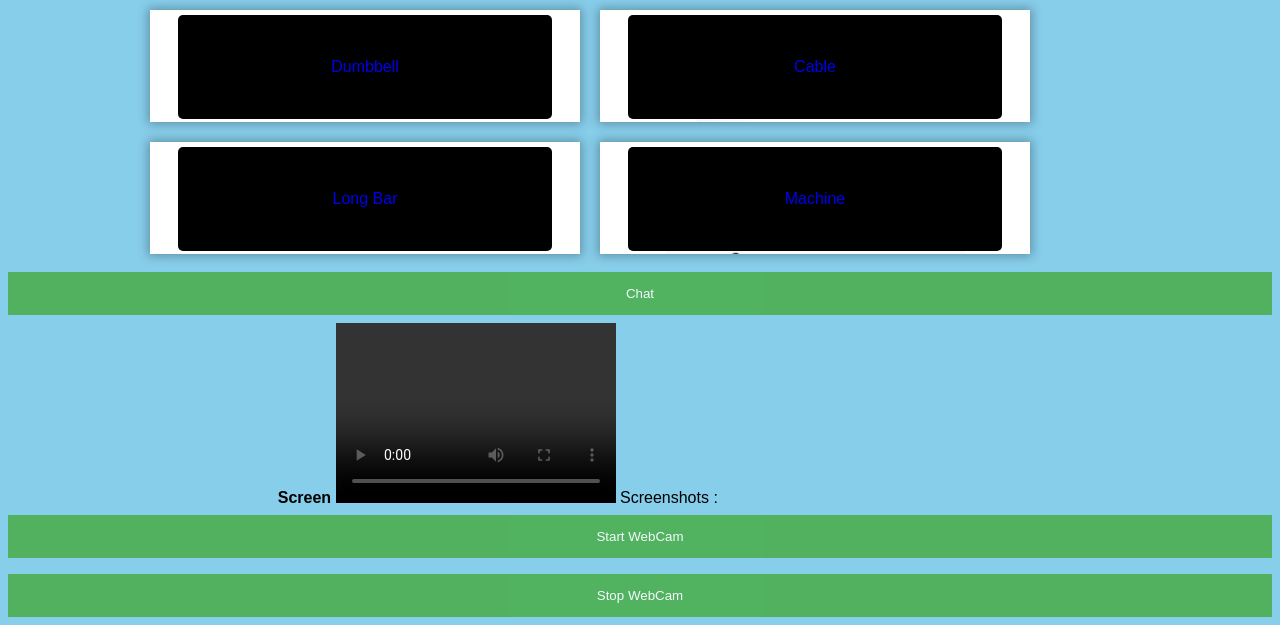
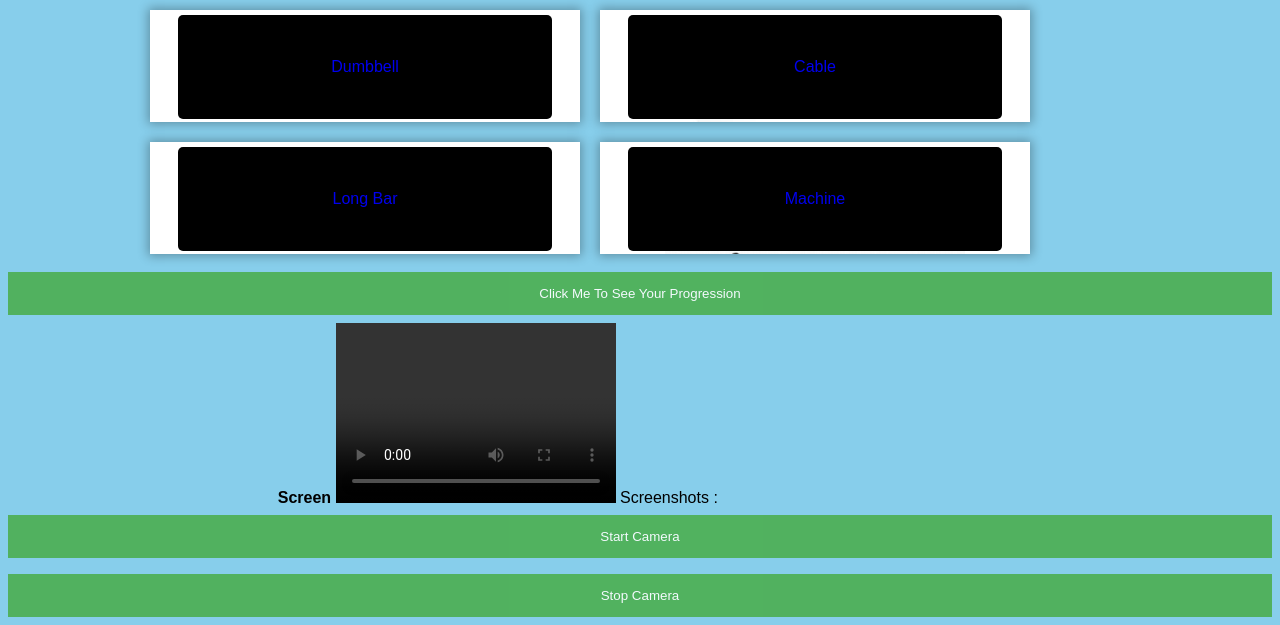
Before and after one commit to monin1/Assigment2_sprint1, a website: page assignment/www/index.html in a window 1280 px wide. Shown: the part 175-800 px from the top of the page. Drawn offline with Linux system fonts and the light colour scheme.

Commit message:
button progression
re-name

```diff
--- a/assignment/www/index.html
+++ b/assignment/www/index.html
@@ -113,7 +113,7 @@
 		</div>
 
 		</div>
-		<button class="open-button" onclick="openForm()">Chat</button>
+		<button class="open-button" onclick="openForm()">Click Me To See Your Progression</button>
 
 <div class="chat-popup" id="myForm">
 
@@ -123,8 +123,8 @@
      Screenshots :
      <canvas  id="myCanvas" width="280" height="180"></canvas>
 
-<button type="submit" class="btn" onclick="startWebcam();">Start WebCam</button>
-    <button type="submit" class="btn" onclick="stopWebcam();">Stop WebCam</button>
+<button type="submit" class="btn" onclick="startWebcam();">Start Camera</button>
+    <button type="submit" class="btn" onclick="stopWebcam();">Stop Camera</button>
     <button type="submit" class="btn" onclick="snapshot();">Take Snapshot</button>
 
     <button type="button" class="btn cancel" onclick="closeForm()">Close</button>
```
